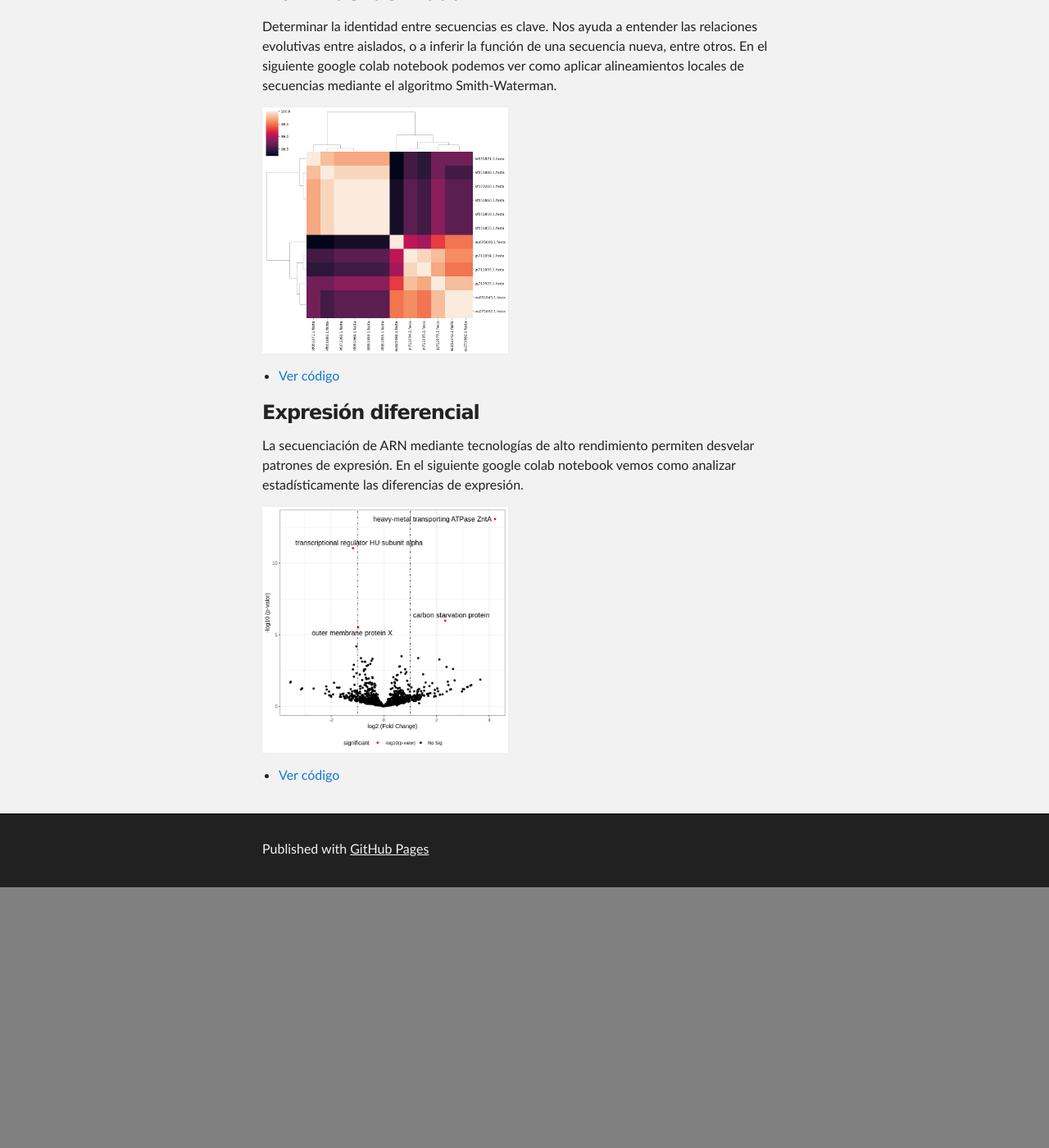
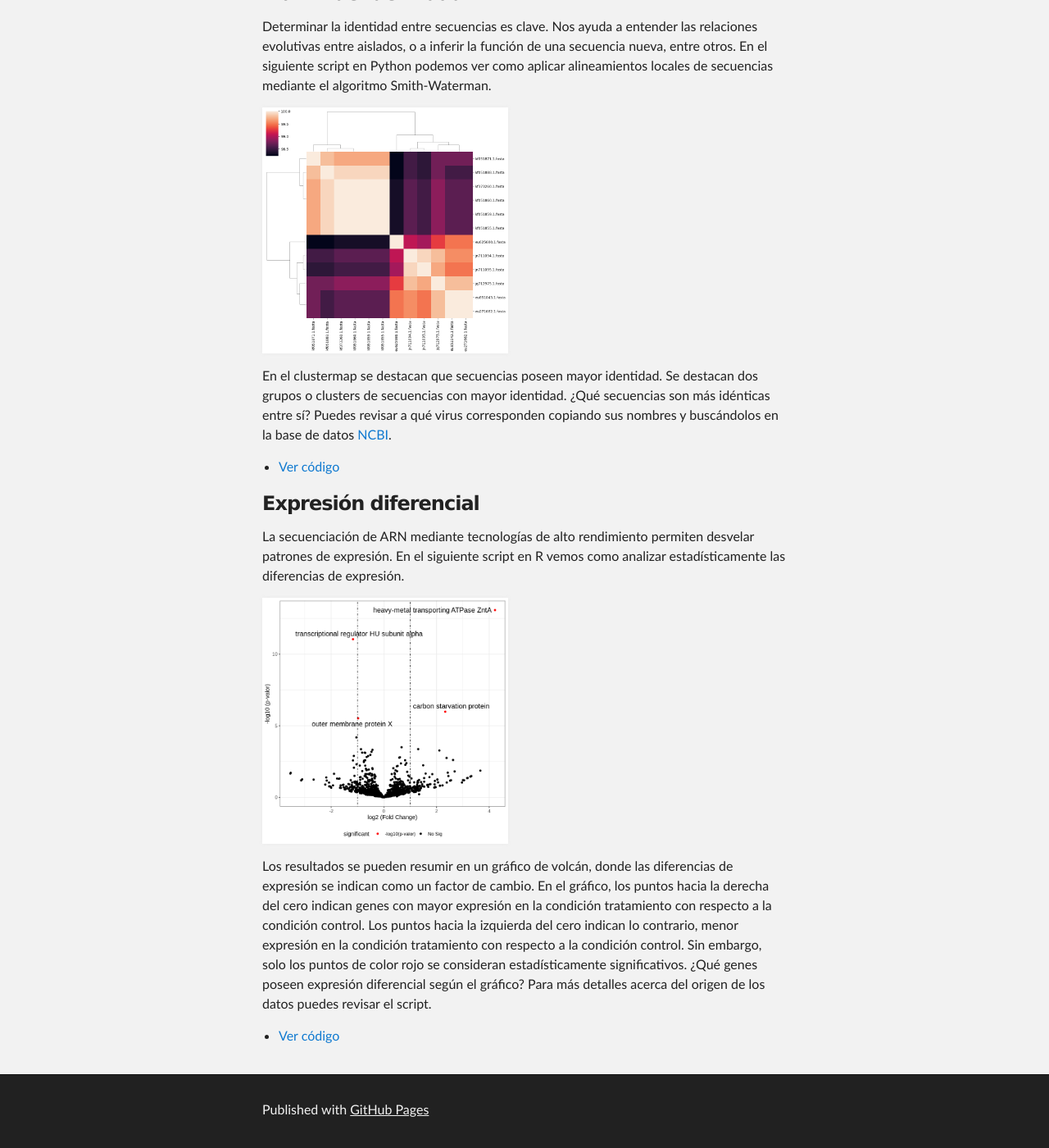
Before and after one commit to marco-montesdeoca/marco-montesdeoca.github.io, a Jekyll site: the page built from proyectos.md, in a window 1280 px wide and 1400 px high, scrolled down 354 px. Shown: the whole window at 82% size. Built offline with Jekyll 4.4.1, drawn with Linux system fonts in a browser that asks for light colours; our own code applies the rules of GitHub Pages for plain Markdown files; before the commit the page ends 1436 px from its top, so only the background shows below that.

Commit message:
Update proyectos.md
Agregadas descripciones de proyectos

```diff
--- a/proyectos.md
+++ b/proyectos.md
@@ -2,16 +2,20 @@
 
 ### Matriz de identidad
 
-Determinar la identidad entre secuencias es clave. Nos ayuda a entender las relaciones evolutivas entre aislados, o a inferir la función de una secuencia nueva, entre otros. En el siguiente google colab notebook podemos ver como aplicar alineamientos locales de secuencias mediante el algoritmo Smith-Waterman.
+Determinar la identidad entre secuencias es clave. Nos ayuda a entender las relaciones evolutivas entre aislados, o a inferir la función de una secuencia nueva, entre otros. En el siguiente script en Python podemos ver como aplicar alineamientos locales de secuencias mediante el algoritmo Smith-Waterman.
 
 <img src="https://raw.githubusercontent.com/marco-montesdeoca/marco-montesdeoca.github.io/main/identity_matrix.png" width="300" height="300">
+
+En el clustermap se destacan que secuencias poseen mayor identidad. Se destacan dos grupos o clusters de secuencias con mayor identidad. ¿Qué secuencias son más idénticas entre sí? Puedes revisar a qué virus corresponden copiando sus nombres y buscándolos en la base de datos [NCBI](https://www.ncbi.nlm.nih.gov/).
 
 * [Ver código](https://github.com/marco-montesdeoca/identity_matrix/blob/main/identity_matrix.ipynb)
 
 ### Expresión diferencial
 
-La secuenciación de ARN mediante tecnologías de alto rendimiento permiten desvelar patrones de expresión. En el siguiente google colab notebook vemos como analizar estadísticamente las diferencias de expresión.
+La secuenciación de ARN mediante tecnologías de alto rendimiento permiten desvelar patrones de expresión. En el siguiente script en R vemos como analizar estadísticamente las diferencias de expresión.
 
 <img src="https://raw.githubusercontent.com/marco-montesdeoca/marco-montesdeoca.github.io/main/volcano_plot.png" width="300" height="300">
 
+Los resultados se pueden resumir en un gráfico de volcán, donde las diferencias de expresión se indican como un factor de cambio. En el gráfico, los puntos hacia la derecha del cero indican genes con mayor expresión en la condición tratamiento con respecto a la condición control. Los puntos hacia la izquierda del cero indican lo contrario, menor expresión en la condición tratamiento con respecto a la condición control. Sin embargo, solo los puntos de color rojo se consideran estadísticamente significativos. ¿Qué genes poseen expresión diferencial según el gráfico? Para más detalles acerca del origen de los datos puedes revisar el script.
+
 * [Ver código](https://github.com/marco-montesdeoca/Differential_expression/blob/main/Differential_expression.ipynb)
```
